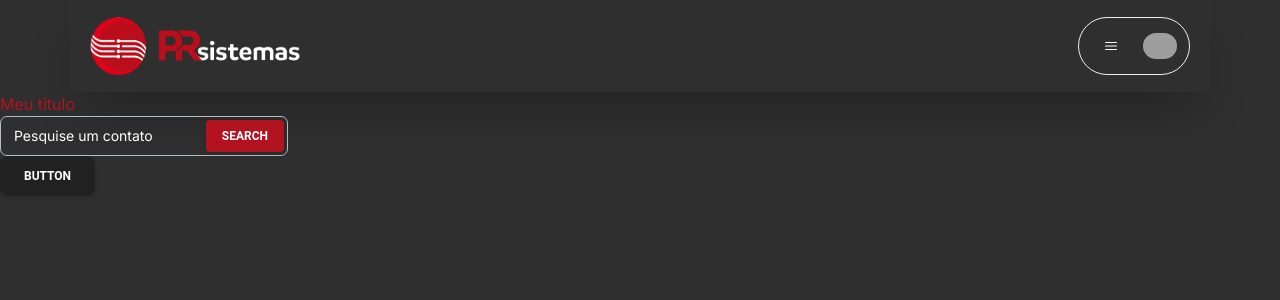
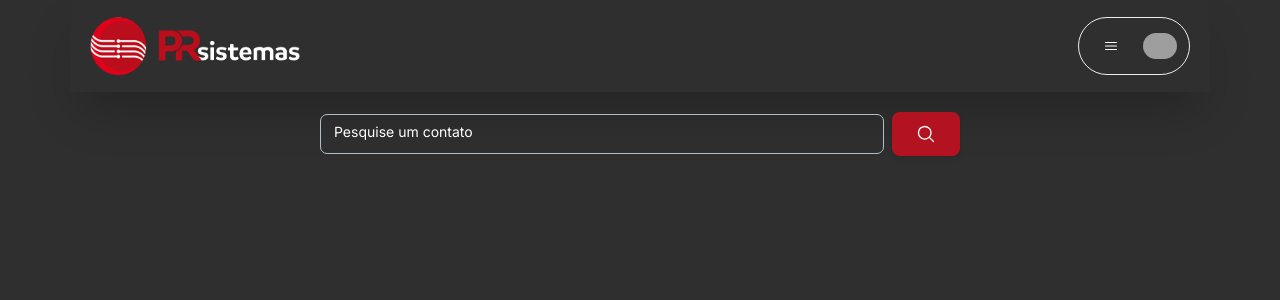
Before and after one commit to Adadezer/PsPRSistemas, a Next.js app: page / in a window 1280 px wide. Shown: the top 300 px of the page. Built offline with nearby package versions, Linux system fonts and the light colour scheme; grey boxes are pictures that could not be loaded.

Commit message:
feat: :sparkles: search bar component

```diff
--- /dev/null
+++ b/src/app/components/SearchBar.tsx
@@ -0,0 +1,37 @@
+'use client'
+
+import React from 'react'
+import { Button, Input } from '@material-tailwind/react'
+
+function SearchBar() {
+  return (
+    <>
+      <div className="container mx-auto relative flex w-1/2 gap-2 mt-5">
+        <Input
+          type="search"
+          color="white"
+          label="Pesquise um contato"
+          className="pr-20 pb-7"
+          containerProps={{ className: "min-w-[288px]" }}
+          crossOrigin={undefined}
+        />
+        <Button className="flex items-center bg-primary">
+          <svg
+            xmlns="http://www.w3.org/2000/svg"
+            viewBox="0 0 24 24"
+            fill="currentColor"
+            className="w-5 h-5"
+          >
+            <path
+              fill-rule="evenodd"
+              d="M10.5 3.75a6.75 6.75 0 100 13.5 6.75 6.75 0 000-13.5zM2.25 10.5a8.25 8.25 0 1114.59 5.28l4.69 4.69a.75.75 0 11-1.06 1.06l-4.69-4.69A8.25 8.25 0 012.25 10.5z"
+              clip-rule="evenodd"
+            />
+          </svg>
+        </Button>
+      </div>
+    </>
+  );
+}
+
+export default SearchBar
--- a/src/app/page.tsx
+++ b/src/app/page.tsx
@@ -1,30 +1,7 @@
-"use client"
-
-import Image from 'next/image'
-import { Button, Input } from '@material-tailwind/react'
+import SearchBar from './components/SearchBar'
 
 export default function Home() {
   return (
-    <>
-      <h1 className='text-primary'>Meu titulo</h1>
-      <div className="relative flex w-full gap-2 md:w-max">
-        <Input
-          type="search"
-          color="white"
-          label="Pesquise um contato"
-          className="pr-20"
-          containerProps={{ className: "min-w-[288px]"}}
-          crossOrigin={undefined}
-        />
-        <Button
-          size="sm"
-          className="!absolute right-1 top-1 rounded bg-primary"
-        >
-          Search
-        </Button>
-      </div>
-      <Button>Button</Button>
-    </>
-
+   <SearchBar />
   )
 }
```
